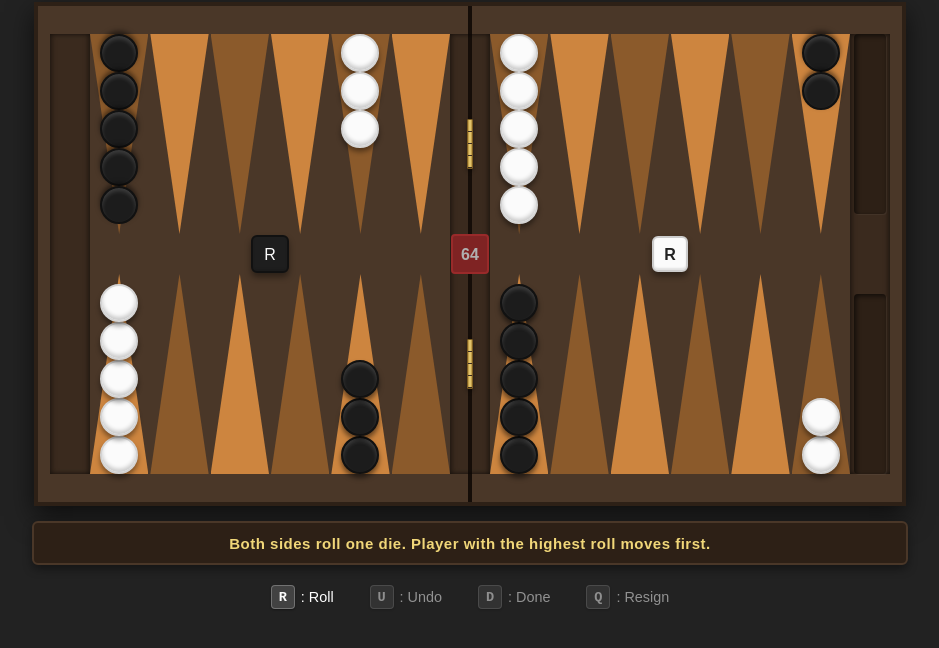
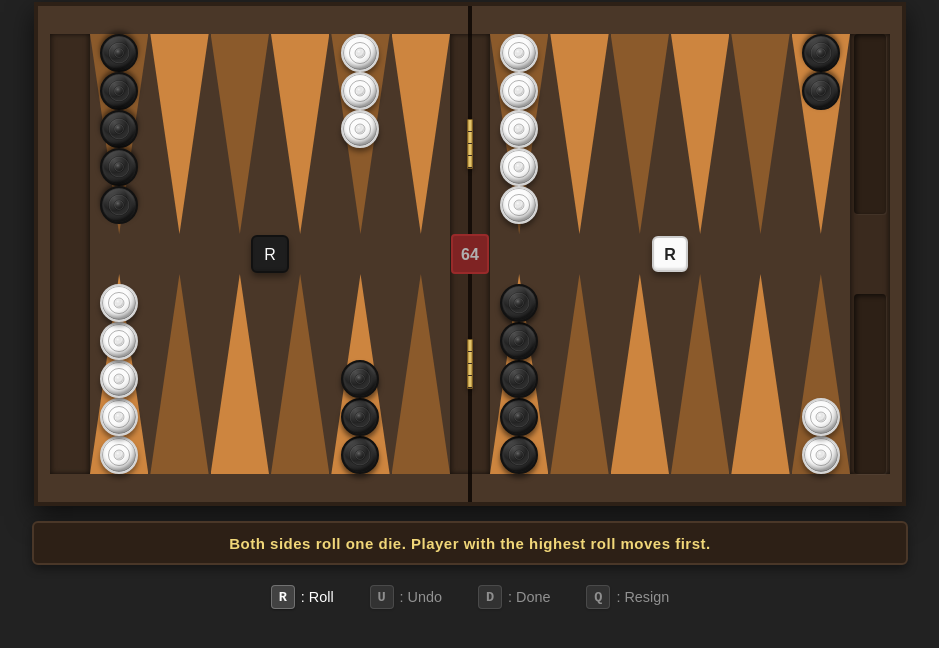
Before and after one commit to welkad/LWBG, a plain HTML site: page index.html in a window 1280 px wide. Shown: the part 106-754 px from the top of the page, without its empty margins (170-1109 px from the left). Drawn offline with Linux system fonts and the light colour scheme.

Commit message:
Added checker-reliefs to pieces.css

```diff
--- a/css/pieces.css
+++ b/css/pieces.css
@@ -2,11 +2,13 @@
 
 /* Checker color themes (controlled via player-scoreboard badge click */
 :root {
+    --checker-black-relief: url("../assets/pieces/checker-relief.svg");
     --checker-black-bg: #1c1c1c;
     --checker-black-border: #111111;
     --checker-black-inset: inset 0 3px 4px rgba(255, 255, 255 0.15);
     --checker-black-shadow-y: 4px;
 
+    --checker-white-relief: url("../assets/pieces/checker-relief.svg");
     --checker-white-bg: #fbfbfb;
     --checker-white-border: #d4d4d4;
     --checker-white-inset: inset 0 -3px 4px rgba(0, 0, 0, 0.2);
@@ -14,7 +16,9 @@
 }
 
 .black-piece {
-    background: var(--checker-black-bg);
+    background:
+        var(--checker-black-relief) center / 100% 100% no-repeat,
+        var(--checker-black-bg);
     border: 2px solid var(--checker-black-border);
     box-shadow:
         0 var(--checker-black-shadow-y) 5px rgba(0, 0, 0, 0.5),
@@ -22,7 +26,9 @@
 }
 
 .white-piece {
-    background: var(--checker-white-bg);
+    background:
+        var(--checker-white-relief) center / 100% 100% no-repeat,
+        var(--checker-white-bg);
     border: 2px solid var(--checker-white-border);
     box-shadow:
         0 var(--checker-white-shadow-y) 5px rgba(0, 0, 0, 0.4),
```
